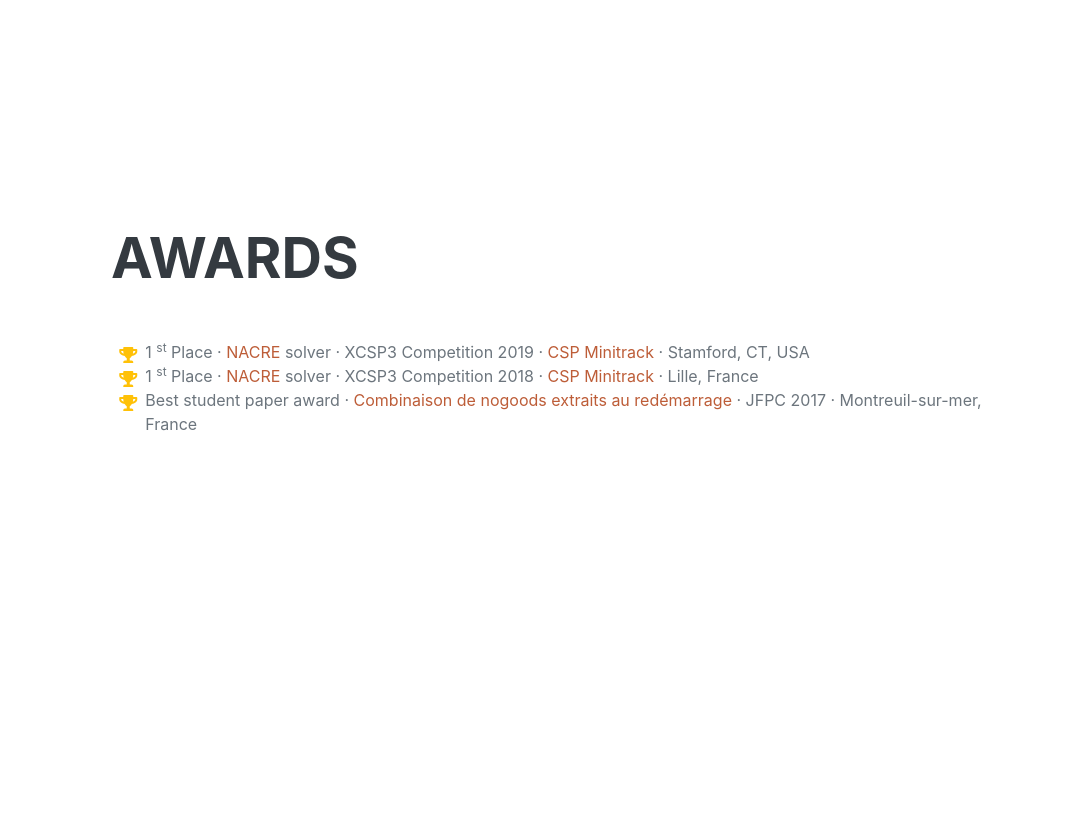
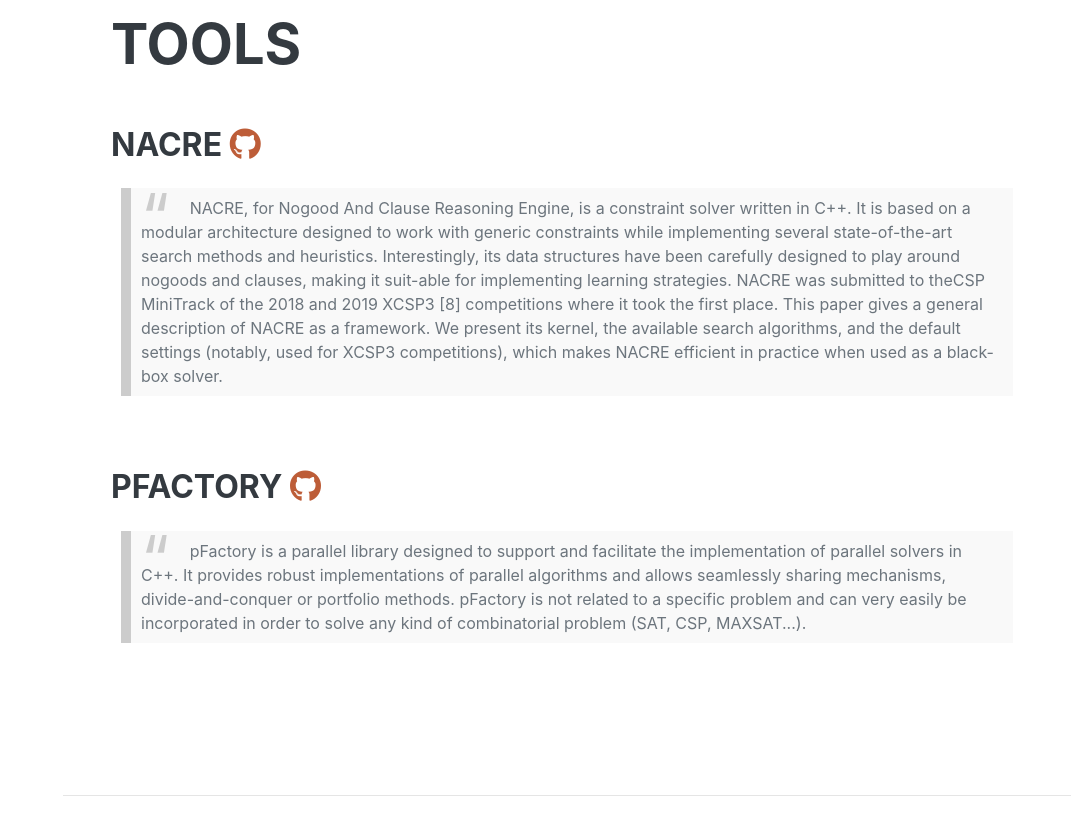
Before and after one commit to gglorian/gglorian.github.io, a plain HTML site: page index.html in a window 1280 px wide. Shown: the part 2260-3095 px from the top of the page, without its empty margins (209-1280 px from the left). Before the commit the page ends 2991 px from the top, so only its background shows below. Drawn offline with nearby package versions, Linux system fonts and the light colour scheme; files whose address does not match are found by name; a web font is replaced by a local one.

Commit message:
tools section

```diff
--- a/index.html
+++ b/index.html
@@ -150,6 +150,50 @@
     <hr class="m-0" />
 
 
+
+    <!-- Tools-->
+    <section class="resume-section" id="tools">
+        <div class="resume-section-content">
+            <h2 class="mb-5">Tools</h2>
+            <div class="d-flex flex-column flex-md-row justify-content-between mb-5">
+                <div class="flex-grow-1">
+                    <h3 class="mb-0">NACRE <a class="social-icon" target="_blank"
+                            href="https://github.com/gglorian/Nacre"><i class="fab fa-github"></i></a></h3>
+                    </h3>
+                    <blockquote>
+                            NACRE, for Nogood And Clause Reasoning Engine, is a constraint solver written in C++. It is
+                            based on a modular architecture designed to work with generic constraints while implementing
+                            several state-of-the-art search methods and heuristics. Interestingly, its data structures
+                            have
+                            been carefully designed to play around nogoods and clauses, making it suit-able for
+                            implementing
+                            learning strategies. NACRE was submitted to theCSP MiniTrack of the 2018 and 2019 XCSP3 [8]
+                            competitions where it took the first place. This paper gives a general description of NACRE
+                            as a
+                            framework. We present its kernel, the available search algorithms, and the default settings
+                            (notably, used for XCSP3 competitions), which makes NACRE efficient in practice when used as
+                            a
+                            black-box solver.
+                    </blockquote>
+                </div>
+            </div>
+            <div class="d-flex flex-column flex-md-row justify-content-between mb-5">
+                <div class="flex-grow-1">
+                    <h3 class="mb-0">pFactory <a class="social-icon" target="_blank"
+                            href="https://github.com/crillab/pfactory"><i class="fab fa-github"></i></a></h3>
+                    <blockquote>
+                            pFactory is a parallel library designed to support and facilitate the implementation of
+                            parallel solvers in C++. It provides robust implementations of parallel algorithms and
+                            allows seamlessly sharing mechanisms, divide-and-conquer or portfolio methods. pFactory
+                            is not related to a specific problem and can very easily be incorporated in order to
+                            solve any kind of combinatorial problem (SAT, CSP, MAXSAT...).
+                    </blockquote>
+                </div>
+            </div>
+        </div>
+    </section>
+    <hr class="m-0" />
+
     <!-- Awards-->
     <section class="resume-section" id="awards">
         <div class="resume-section-content">
```
